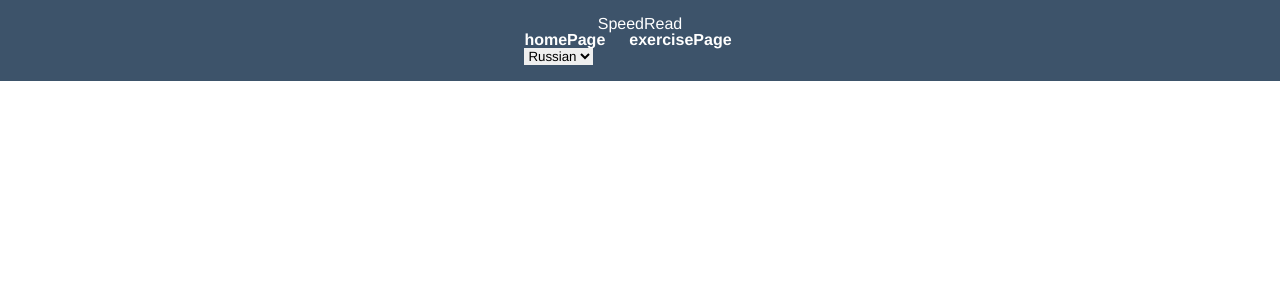
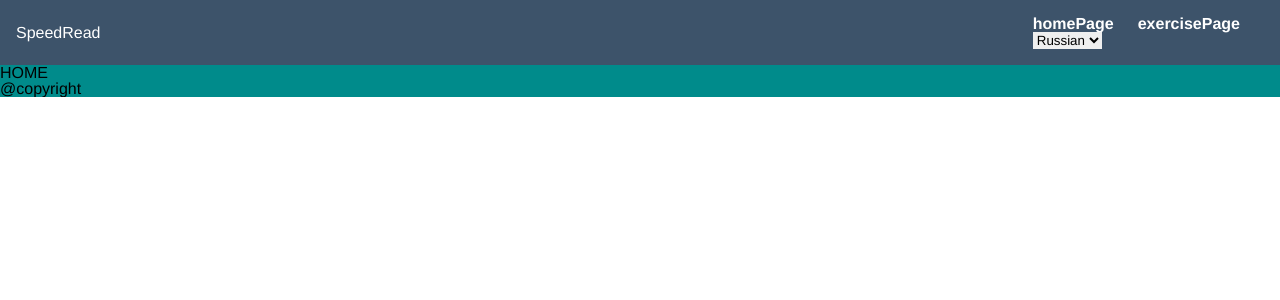
Before and after one commit to gasheva/Speed_Reader, a Vue app: page / in a window 1280 px wide. Shown: the top 300 px of the page. Built offline with nearby package versions, Linux system fonts and the light colour scheme.

Commit message:
feat: add footer

```diff
--- /dev/null
+++ b/src/components/app/TheFooter.vue
@@ -0,0 +1,17 @@
+<template>
+  <footer>
+    <div>
+      @copyright
+    </div>
+  </footer>
+</template>
+
+<script>
+export default {
+  name: "TheFooter"
+}
+</script>
+
+<style scoped>
+
+</style>
--- a/src/components/layouts/MainLayout.vue
+++ b/src/components/layouts/MainLayout.vue
@@ -1,8 +1,9 @@
 <template>
-  <div>
-    <the-header class="wrapper"/>
+  <div class="wrapper">
+    <the-header/>
     <the-mobile-sidebar v-if="isSidebarVisible"/>
-    <router-view class="wrapper"/>
+    <router-view class="content"/>
+    <the-footer/>
   </div>
 </template>
 
@@ -10,10 +11,12 @@
 import {computed, defineAsyncComponent} from "vue";
 import {useStore} from "vuex";
 import TheHeader from "@/components/app/Navigation/TheHeader";
+import TheFooter from "@/components/app/TheFooter";
 
 export default {
   name: "MainLayout",
   components: {
+    TheFooter,
     TheMobileSidebar: defineAsyncComponent(() =>
         import('@/components/app/Navigation/TheMobileSidebar.vue')),
     TheHeader
--- a/src/views/HomeView.vue
+++ b/src/views/HomeView.vue
@@ -1,5 +1,6 @@
 <template>
-  <div class="home wrapper">
+  <div class="home">
+    HOME
   </div>
 </template>
 
```
